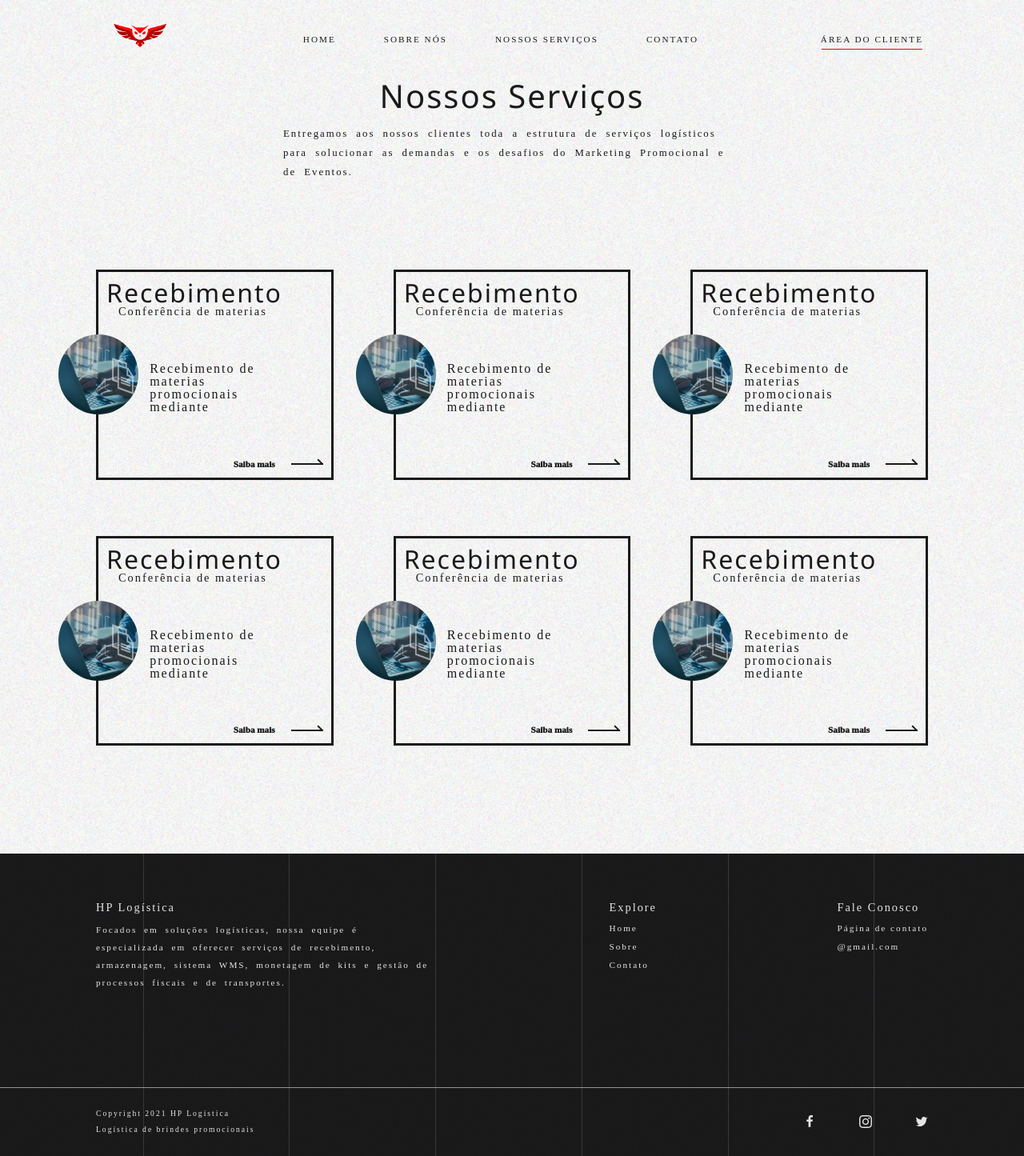
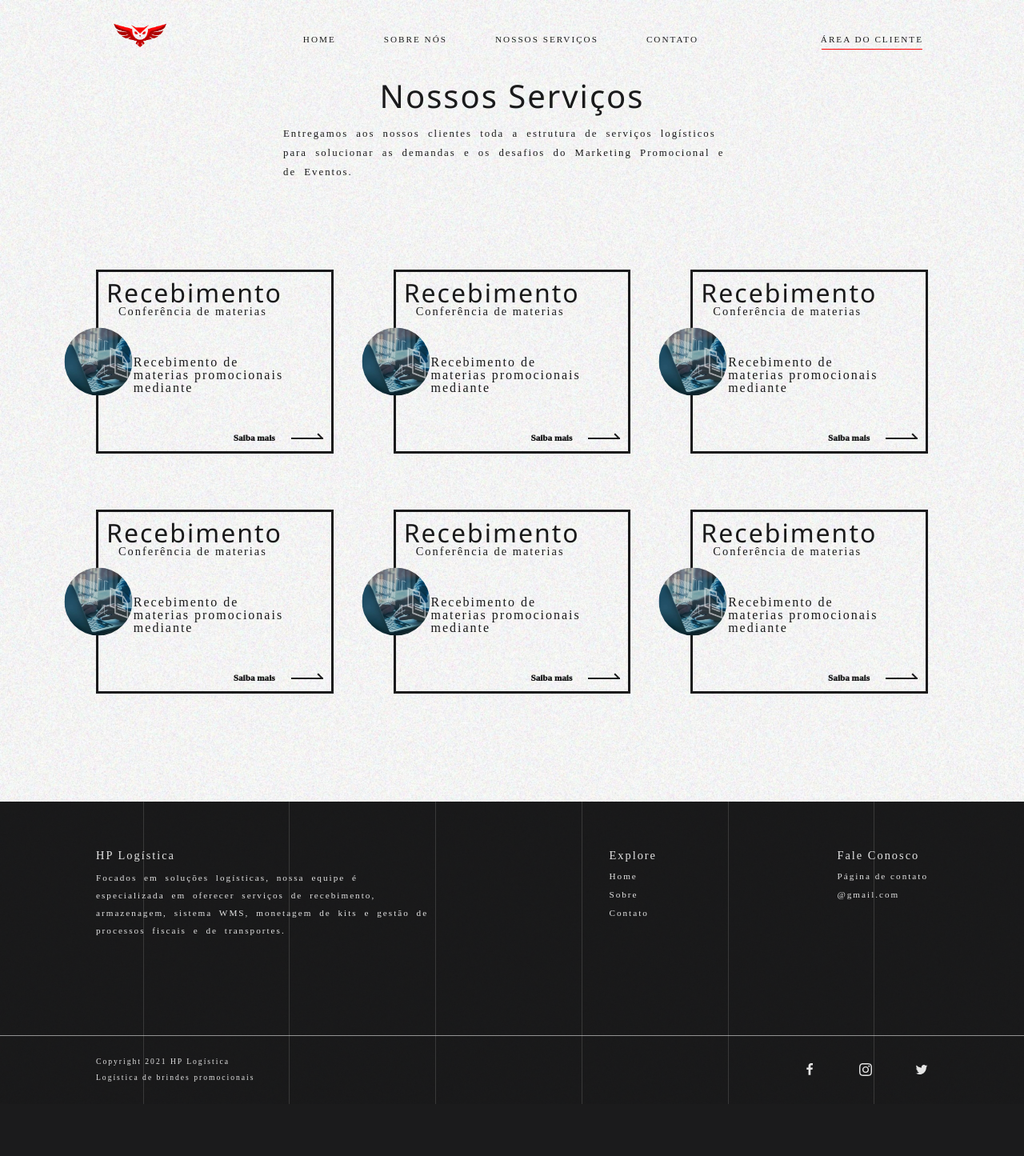
Before and after one commit to victorribeiro1/hp-logistica, a PHP site: page /servicos.html in a window 1280 px wide. Shown: the whole page at 80% size. After the commit the page ends 1380 px from the top, so only its background shows below. Run offline with PHP 8.4, Linux system fonts and the light colour scheme.

Commit message:
update services

```diff
--- a/public/style.css
+++ b/public/style.css
@@ -912,7 +912,7 @@ html {
   align-items: center;
   flex-wrap: wrap;
   height: 72vh;
-  min-height: 665px;
+  min-height: 600px;
 }
 .services__content__services__service {
   border: 3px solid var(--color-secondary);
@@ -944,6 +944,11 @@ html {
   font-size: 2rem;
   max-width: 60%;
 }
+@media only screen and (max-height: 880px) {
+  .services__content__services__service__description {
+    max-width: 75%;
+  }
+}
 .services__content__services__service__img {
   border-radius: 99px;
   object-fit: cover;
@@ -958,6 +963,12 @@ html {
   .services__content__services__service__img {
     height: 100px;
     width: 100px;
+  }
+}
+@media only screen and (max-height: 880px) {
+  .services__content__services__service__img {
+    height: 85px;
+    width: 85px;
   }
 }
 .services__content__services__service__button {
```
Also changed, not shown: src/sass/pages/_services.scss (+7 -3 lines).
